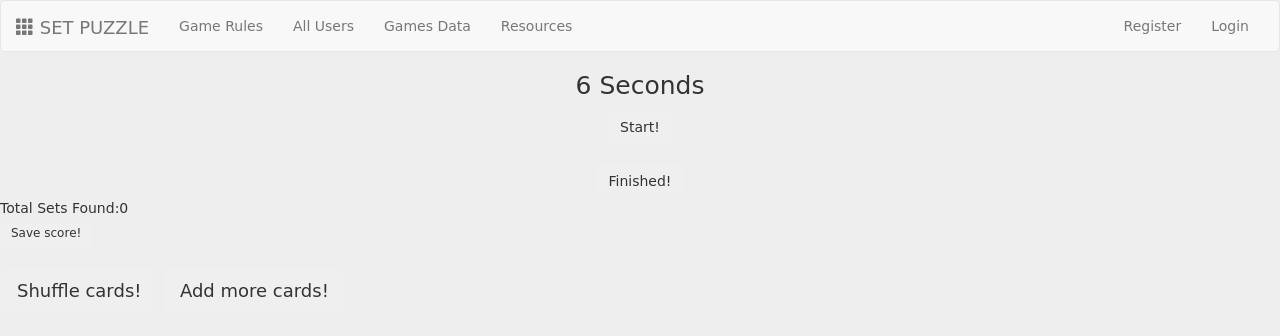
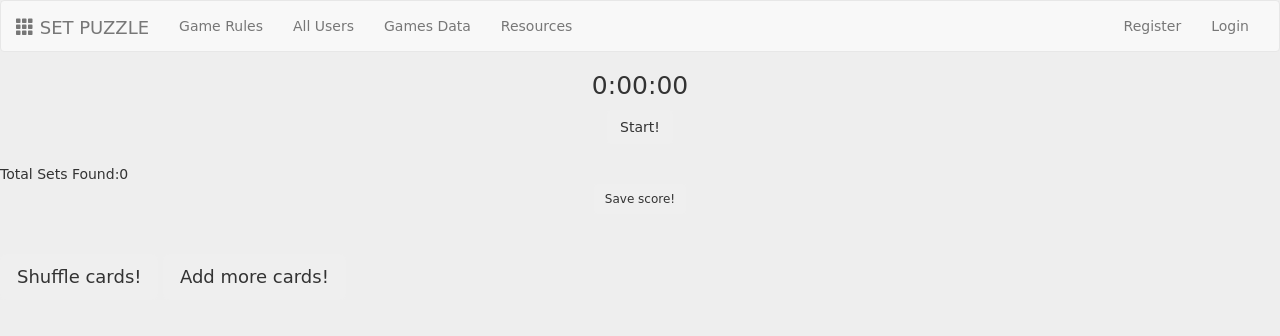
Before and after one commit to blueberryimp/set-game, a Flask app: page / in a window 1280 px wide. Shown: the top 336 px of the page. Run offline with Flask 2, Linux system fonts and the light colour scheme; data that the repository does not hold is empty; some libraries are stand-ins or nearby versions; some web fonts are replaced.

Commit message:
wip set-game, timer added

```diff
--- a/server.py
+++ b/server.py
@@ -70,7 +70,7 @@ def login():
     session["user_id"] = user.user_id
 
     flash("Logged in")
-    return redirect("/users/%s" % user.user_id)
+    return redirect("/")
 
 @app.route('/logout')
 def logout():
@@ -80,7 +80,7 @@ def logout():
     flash("Logged Out.")
     return redirect("/")
 
-@app.route('/users')
+@app.route("/users/<user_id>")
 def show_users():
     users = User.query.all()
     return render_template('user.html', users=users)
--- a/templates/index.html
+++ b/templates/index.html
@@ -9,12 +9,11 @@
 
 <button id='start-timer'type="button" class="btn btn-outline-secondary btn-md center-block">Start!</button>
 <br>
-<button id='end-timer'type="button" class="btn btn-outline-secondary btn-md center-block">Finished!</button>
 
 Total Sets Found:<span id='result' class='.score'>0</span>
 
 <br>
-<button id='score-btn'type="button" class="btn btn-outline-secondary btn-sm">Save score!</button>
+<button id='score-btn'type="button" class="btn btn-outline-secondary btn-sm center-block">Save score!</button>
 
 <br><br>
 
@@ -65,30 +64,28 @@ function shuffle(deck) {
 var setsFound = 0;
 
 
-// //second timer
-//     var sec = 0;
-//     var min = 0;
-//     function clock() {
-//       sec++;
-//      $('.timer').html(min + ":" + sec);
-//       if (sec == 60) {
-//         sec = 0;
-//         min++;
-//       }
-//       if (min === 5) {
-//         min = 0;
-//         $('.timer').html('you lose!');
-//       }
-//     };
-//     window.setInterval(clock,1000);
-
-var start = new Date;
+$('#start-timer').on('click', function() {
+  var start = new Date;
 
 setInterval(function() {
     $('.timer').text((new Date - start) / 1000 + " Seconds");
 }, 1000);
 
+});
 
+$('#score-btn').on('click', function() {
+$('.timer').html('0');
+$('.timer').hide();
+$('#start-timer').hide();
+$('#score-btn').html('score saved!');
+});
+
+
+
+
+
+
+$('.timer').html('0:00:00');
 
 
 
```
